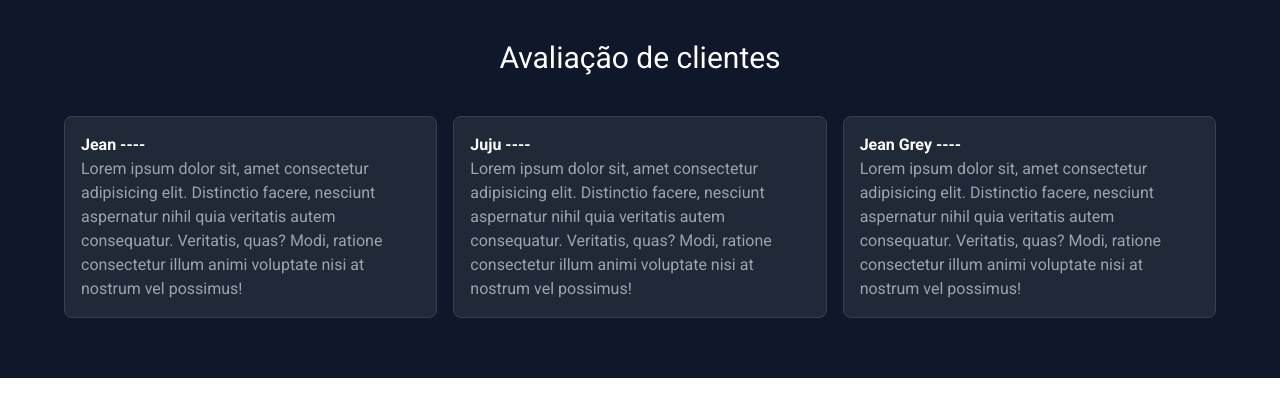
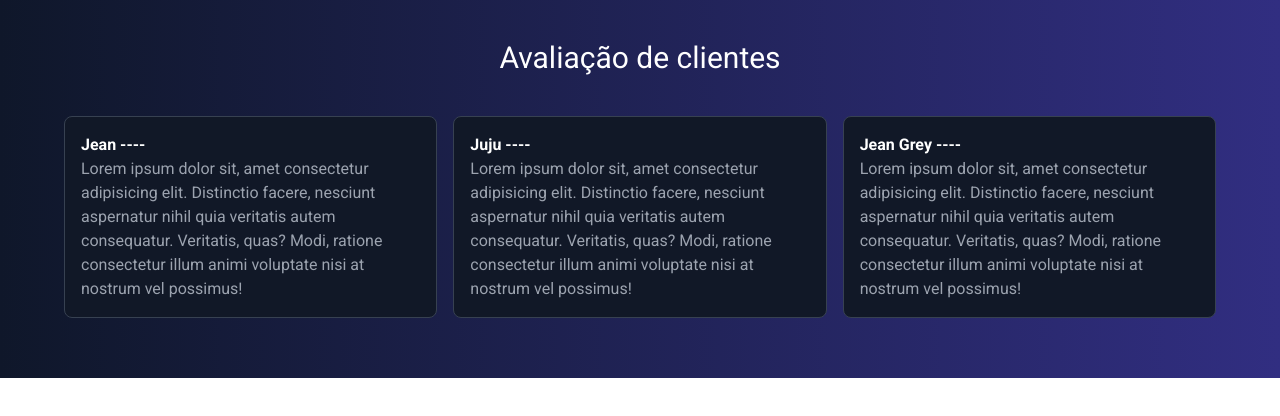
Before and after one commit to Regis-Oliveira/domfit_lp, a Next.js app: page /components/FeedbackClients in a window 1280 px wide. Shown: the top 416 px of the page. Built offline with nearby package versions, Linux system fonts and the light colour scheme.

Commit message:
style: change color layout

```diff
--- a/pages/components/Assurance/index.tsx
+++ b/pages/components/Assurance/index.tsx
@@ -4,7 +4,7 @@ import seloImg from "../../../assets/selo.png";
 export default function Assurance() {
   return (
     <section className="px-10 sm:pb-4 pb-10 pt-4 flex flex-col sm:flex-row items-center justify-center
-      bg-slate-800 w-full">
+      w-full bg-gradient-to-r from-slate-800 to-indigo-800">
       <div>
         <Image
           alt="Image from tag about product assurance by law"
--- a/pages/components/FeedbackClients/index.tsx
+++ b/pages/components/FeedbackClients/index.tsx
@@ -1,17 +1,17 @@
 export default function FeedbackClients() {
   return (
     <>
-      <div className="bg-slate-900 flex items-center justify-center pt-10 pb-5">
+      <div className="bg-gradient-to-r from-slate-900 to-indigo-900 flex items-center justify-center pt-10 pb-5">
         <p className=" text-center text-3xl text-white font-sans">
           Avaliação de clientes
         </p>
       </div>
       <section className=" flex justify-center items-center w-full
-        px-6 pb-10 bg-slate-900"
+        px-6 pb-10 bg-gradient-to-r from-slate-900 to-indigo-900"
       >
         <div className="max-w-6xl grid grid-cols-1 sm:grid-cols-2 lg:grid-cols-3 gap-4
           items-center justify-center my-5">
-          <div className="rounded-lg p-4 bg-gray-800 border border-gray-700">
+          <div className="rounded-lg p-4 bg-gray-900 border border-gray-700">
             <h4 className="text-white text-base font-bold font-sans">
               Jean ----
             </h4>
@@ -19,7 +19,7 @@ export default function FeedbackClients() {
               Lorem ipsum dolor sit, amet consectetur adipisicing elit. Distinctio facere, nesciunt aspernatur nihil quia veritatis autem consequatur. Veritatis, quas? Modi, ratione consectetur illum animi voluptate nisi at nostrum vel possimus!
             </p>
           </div>
-          <div className="rounded-lg p-4 bg-gray-800 border border-gray-700">
+          <div className="rounded-lg p-4 bg-gray-900 border border-gray-700">
             <h4 className="text-white text-base font-bold font-sans">
               Juju ----
             </h4>
@@ -27,7 +27,7 @@ export default function FeedbackClients() {
               Lorem ipsum dolor sit, amet consectetur adipisicing elit. Distinctio facere, nesciunt aspernatur nihil quia veritatis autem consequatur. Veritatis, quas? Modi, ratione consectetur illum animi voluptate nisi at nostrum vel possimus!
             </p>
           </div>
-          <div className="rounded-lg p-4 bg-gray-800 border border-gray-700">
+          <div className="rounded-lg p-4 bg-gray-900 border border-gray-700">
             <h4 className="text-white text-base font-bold font-sans">
               Jean Grey ----
             </h4>
--- a/pages/components/Hero/index.tsx
+++ b/pages/components/Hero/index.tsx
@@ -5,7 +5,7 @@ import supplementPill from "../../../assets/supplementPill.png";
 
 export default function Hero() {
   return (
-    <section className="bg-no-repeat bg-center bg-slate-900
+    <section className="bg-no-repeat bg-center bg-gradient-to-r from-slate-900 to-indigo-900
       pt-20 justify-start items-center flex flex-col"
     >
       <div className="max-w-6xl">
--- a/pages/components/Info/index.tsx
+++ b/pages/components/Info/index.tsx
@@ -1,6 +1,6 @@
 export default function Info() {
   return (
-    <section className="p-4 bg-slate-800">
+    <section className="p-4 bg-gradient-to-r from-slate-800 to-indigo-800">
       <div className="flex flex-col justify-center items-center">
         <h1 className="text-center text-white text-4xl p-6 font-sans">
           Suplemento inteligente
--- a/pages/index.tsx
+++ b/pages/index.tsx
@@ -16,7 +16,7 @@ export default function Home() {
         <meta name="viewport" content="width=device-width, initial-scale=1" />
         <link rel="icon" href="/favicon.ico" />
       </Head>
-      <main className='bg-white h-screen scrollbar-thin scrollbar-track-slate-700 scrollbar-thumb-cyan-900'>
+      <main className='bg-slate-900 h-screen scrollbar-thin scrollbar-track-slate-500 scrollbar-thumb-gray-800'>
         <Hero />
         <Info />
         <FeedbackClients />
```
